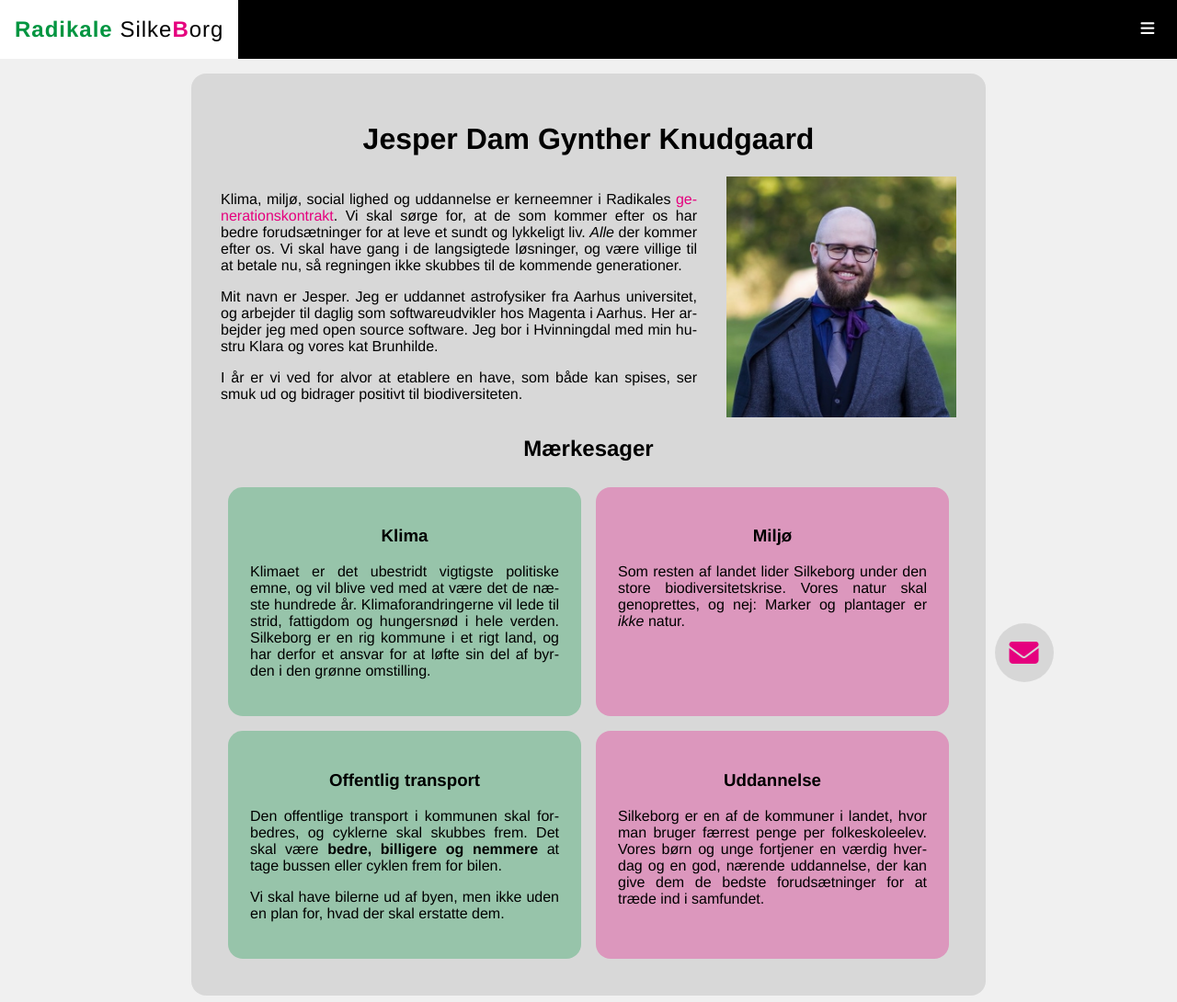
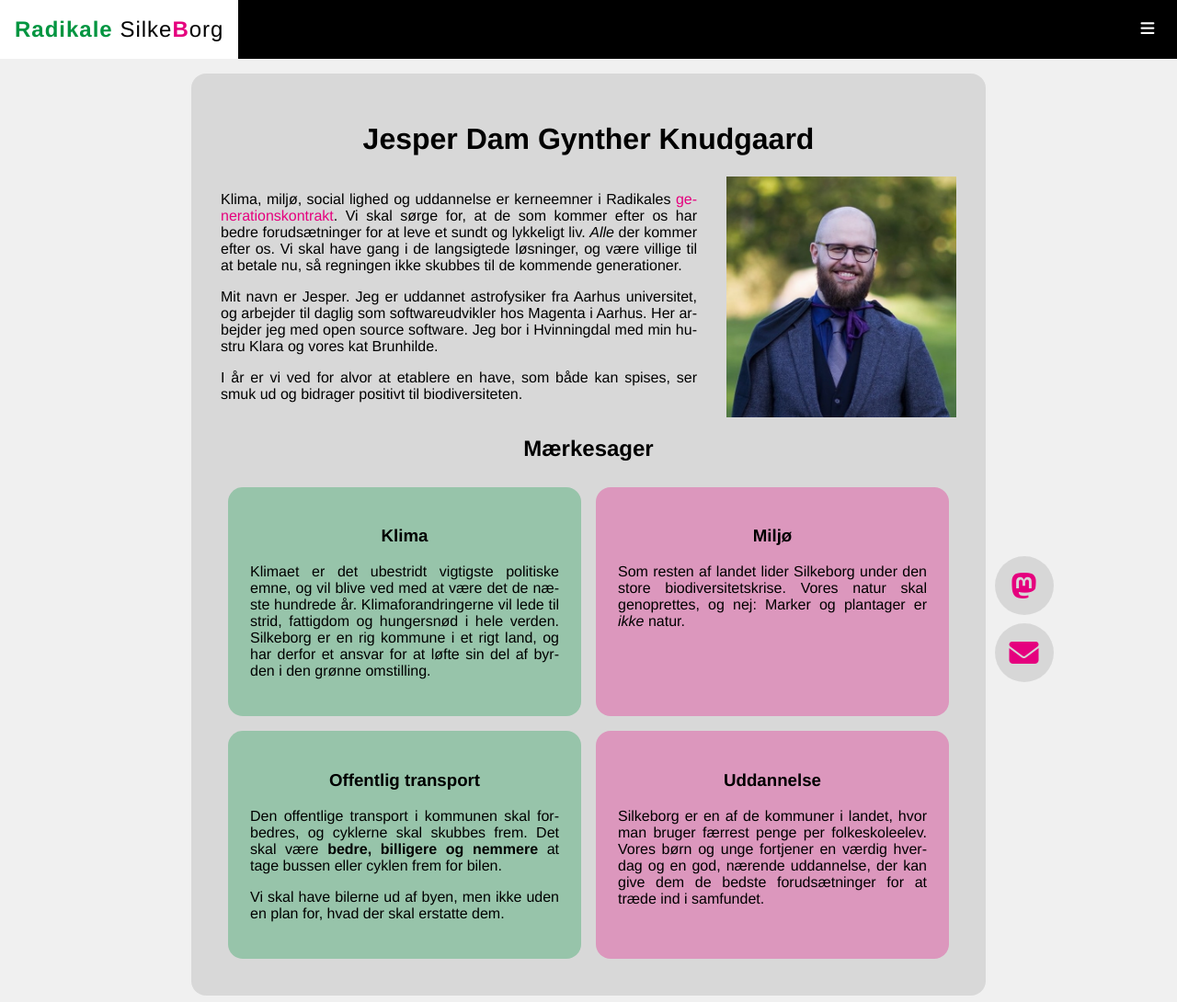
Before and after one commit to DraagDunk/radikalesilkeborg.dk, a PHP site: page /jesper-knudgaard in a window 1280 px wide. Shown: the top 1090 px of the page at 92% size. Run offline with PHP 8.4, Linux system fonts and the light colour scheme.

Commit message:
tilføj Mastodon-link til Jespers side

```diff
--- a/jesper-knudgaard/index.php
+++ b/jesper-knudgaard/index.php
@@ -63,6 +63,7 @@
         </div>
 
         <div class="social-media-buttons">
+            <a href="https://mastodon.social/@JesperDam" rel="me" class="sm-icon fa-brands fa-mastodon"></a>
             <a href="mailto:jesper@radikalesilkeborg.dk" class="sm-icon fa fa-envelope"></a>
         </div>
     </div>
```
